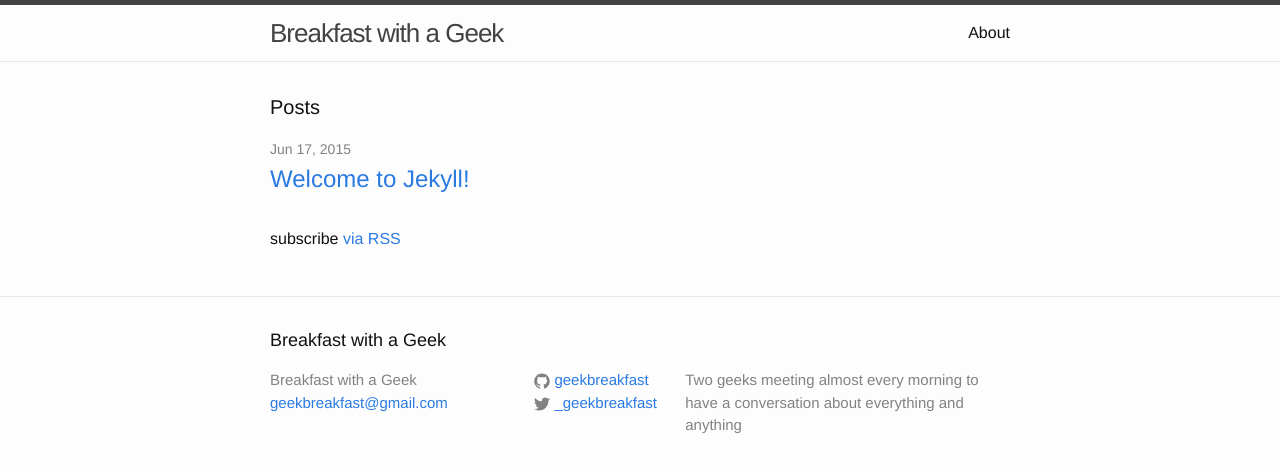
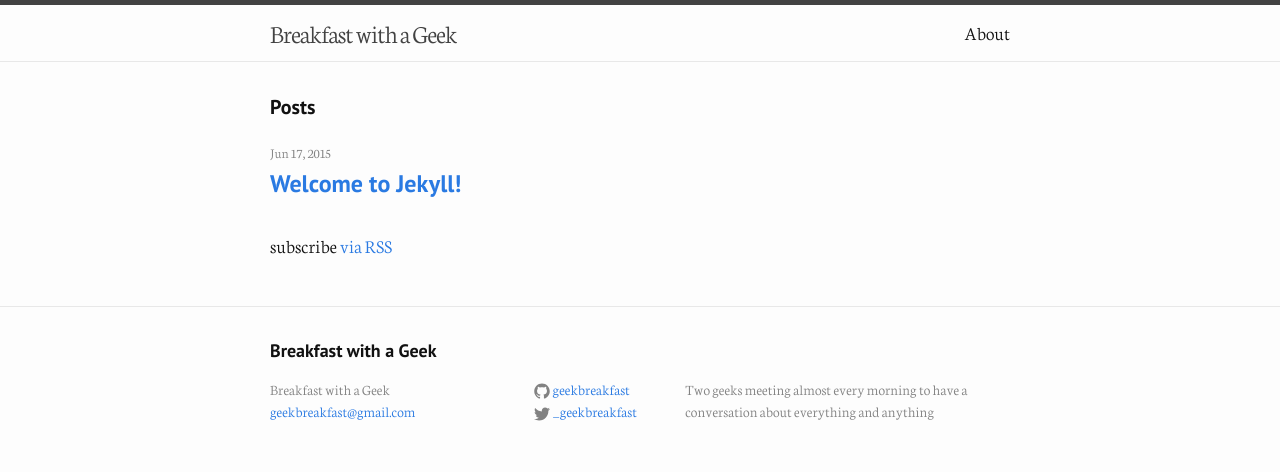
Before and after one commit to geekbreakfast/geekbreakfast, a Jekyll site: the page built from index.html, in a window 1280 px wide. Shown: the top 472 px of the page. Built offline with Jekyll 4.4.1, drawn with Linux system fonts in a browser that asks for light colours.

Commit message:
basic typography done for now
Signed-off-by: Joern Bargmann <joernba@gmail.com>

```diff
--- a/_includes/head.html
+++ b/_includes/head.html
@@ -6,6 +6,8 @@
   <title>{% if page.title %}{{ page.title }}{% else %}{{ site.title }}{% endif %}</title>
   <meta name="description" content="{% if page.excerpt %}{{ page.excerpt | strip_html | strip_newlines | truncate: 160 }}{% else %}{{ site.description }}{% endif %}">
 
+  <link href='http://fonts.googleapis.com/css?family=Neuton:300|PT+Sans:700' rel='stylesheet' type='text/css'>
+
   <link rel="stylesheet" href="{{ "/css/main.css" | prepend: site.baseurl }}">
   <link rel="canonical" href="{{ page.url | replace:'index.html','' | prepend: site.baseurl | prepend: site.url }}">
   <link rel="alternate" type="application/rss+xml" title="{{ site.title }}" href="{{ "/feed.xml" | prepend: site.baseurl | prepend: site.url }}" />
--- a/_sass/_base.scss
+++ b/_sass/_base.scss
@@ -15,7 +15,7 @@ dl, dd, ol, ul, figure {
  */
 body {
     font-family: $base-font-family;
-    font-size: $base-font-size;
+    font-size: $base-font-size*1.2;
     line-height: $base-line-height;
     font-weight: 300;
     color: $text-color;
@@ -80,7 +80,9 @@ li {
  * Headings
  */
 h1, h2, h3, h4, h5, h6 {
-    font-weight: 300;
+  font-family: $highlight-font-family;
+  font-weight: 700;
+  letter-spacing: 0;
 }
 
 
--- a/css/main.scss
+++ b/css/main.scss
@@ -6,7 +6,8 @@
 
 
 // Our variables
-$base-font-family: Helvetica, Arial, sans-serif;
+$base-font-family: 'Neuton', serif;
+$highlight-font-family: 'PT Sans', sans-serif;
 $base-font-size:   16px;
 $small-font-size:  $base-font-size * 0.875;
 $base-line-height: 1.5;
```
